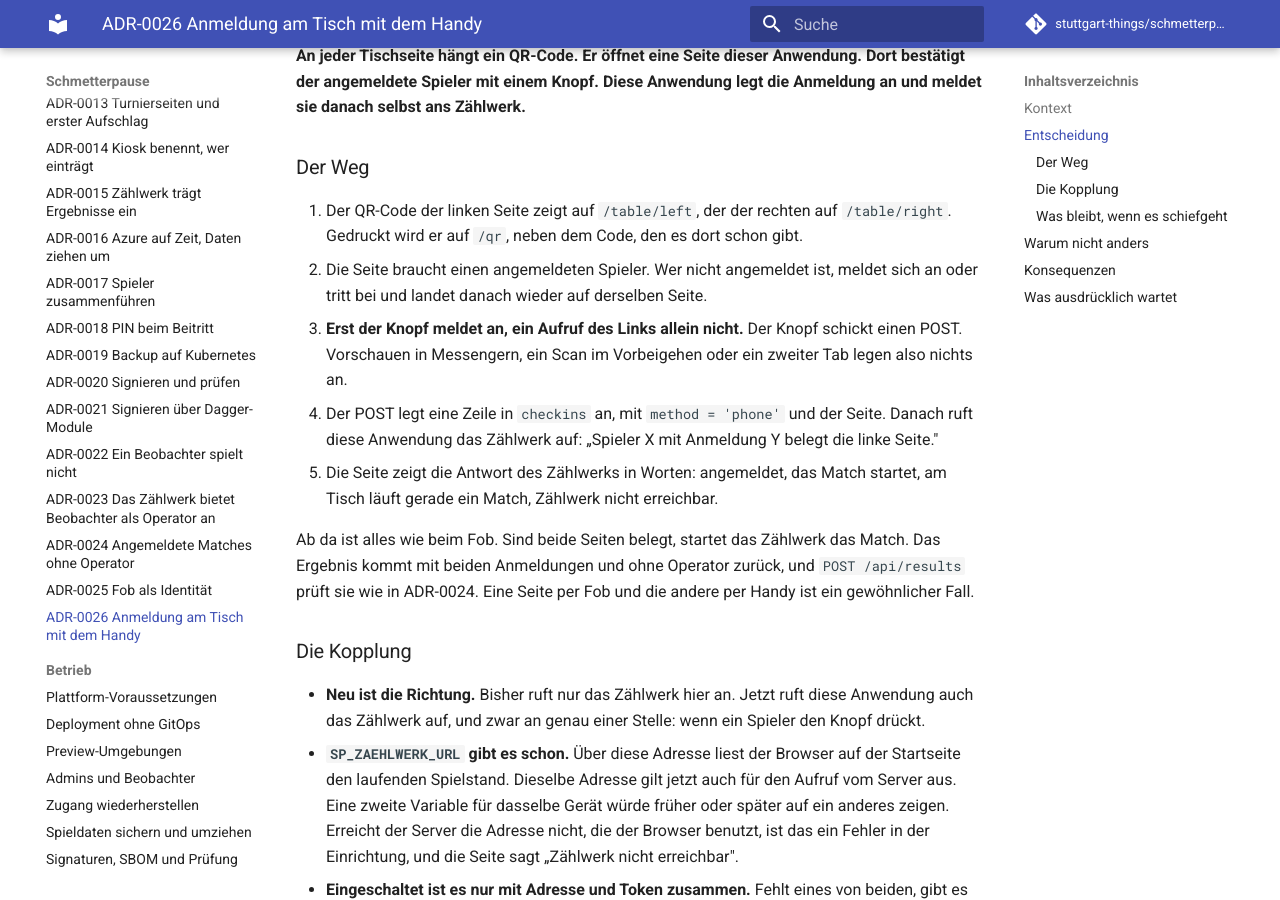
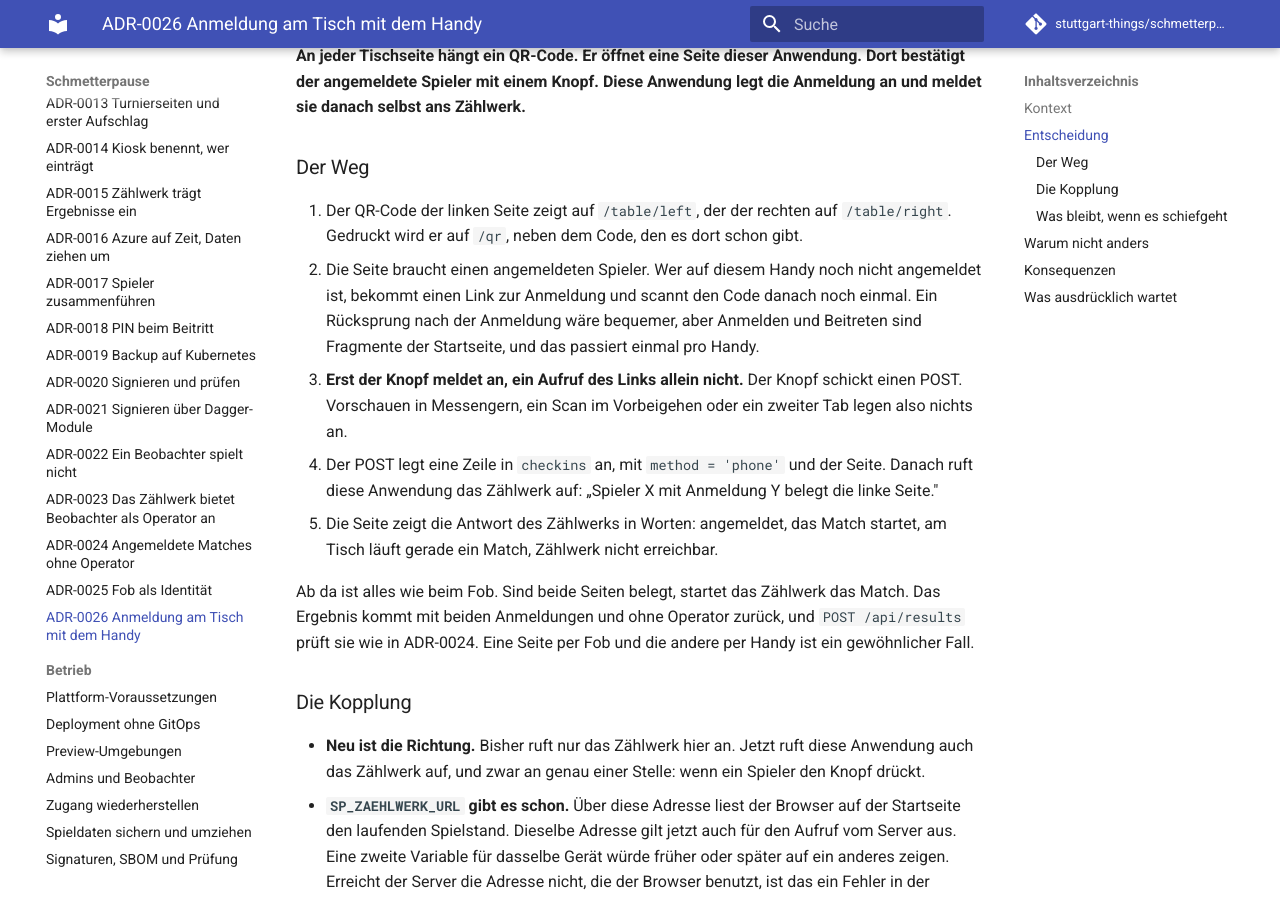
Before and after one commit to stuttgart-things/schmetterpause, an MkDocs documentation site: the page built from docs/adr/0026-anmeldung-am-tisch-mit-dem-handy.md, in a window 1280 px wide and 900 px high, scrolled down 800 px. Built offline with MkDocs 1.6.1 and Material for MkDocs 9.7.7, drawn with Linux system fonts in a browser that asks for light colours; comment, search, counter and statistics services are not loaded.

Commit message:
docs(adr): a stranger at the table page signs in and scans again
Refs #329

Co-Authored-By: Claude Opus 5.5 <noreply@anthropic.com>

```diff
--- a/docs/adr/0026-anmeldung-am-tisch-mit-dem-handy.md
+++ b/docs/adr/0026-anmeldung-am-tisch-mit-dem-handy.md
@@ -34,8 +34,11 @@ Anwendung legt die Anmeldung an und meldet sie danach selbst ans Zählwerk.**
 1. Der QR-Code der linken Seite zeigt auf `/table/left`, der der rechten auf
    `/table/right`. Gedruckt wird er auf `/qr`, neben dem Code, den es dort
    schon gibt.
-2. Die Seite braucht einen angemeldeten Spieler. Wer nicht angemeldet ist,
-   meldet sich an oder tritt bei und landet danach wieder auf derselben Seite.
+2. Die Seite braucht einen angemeldeten Spieler. Wer auf diesem Handy noch
+   nicht angemeldet ist, bekommt einen Link zur Anmeldung und scannt den Code
+   danach noch einmal. Ein Rücksprung nach der Anmeldung wäre bequemer, aber
+   Anmelden und Beitreten sind Fragmente der Startseite, und das passiert
+   einmal pro Handy.
 3. **Erst der Knopf meldet an, ein Aufruf des Links allein nicht.** Der Knopf
    schickt einen POST. Vorschauen in Messengern, ein Scan im Vorbeigehen oder
    ein zweiter Tab legen also nichts an.
```
